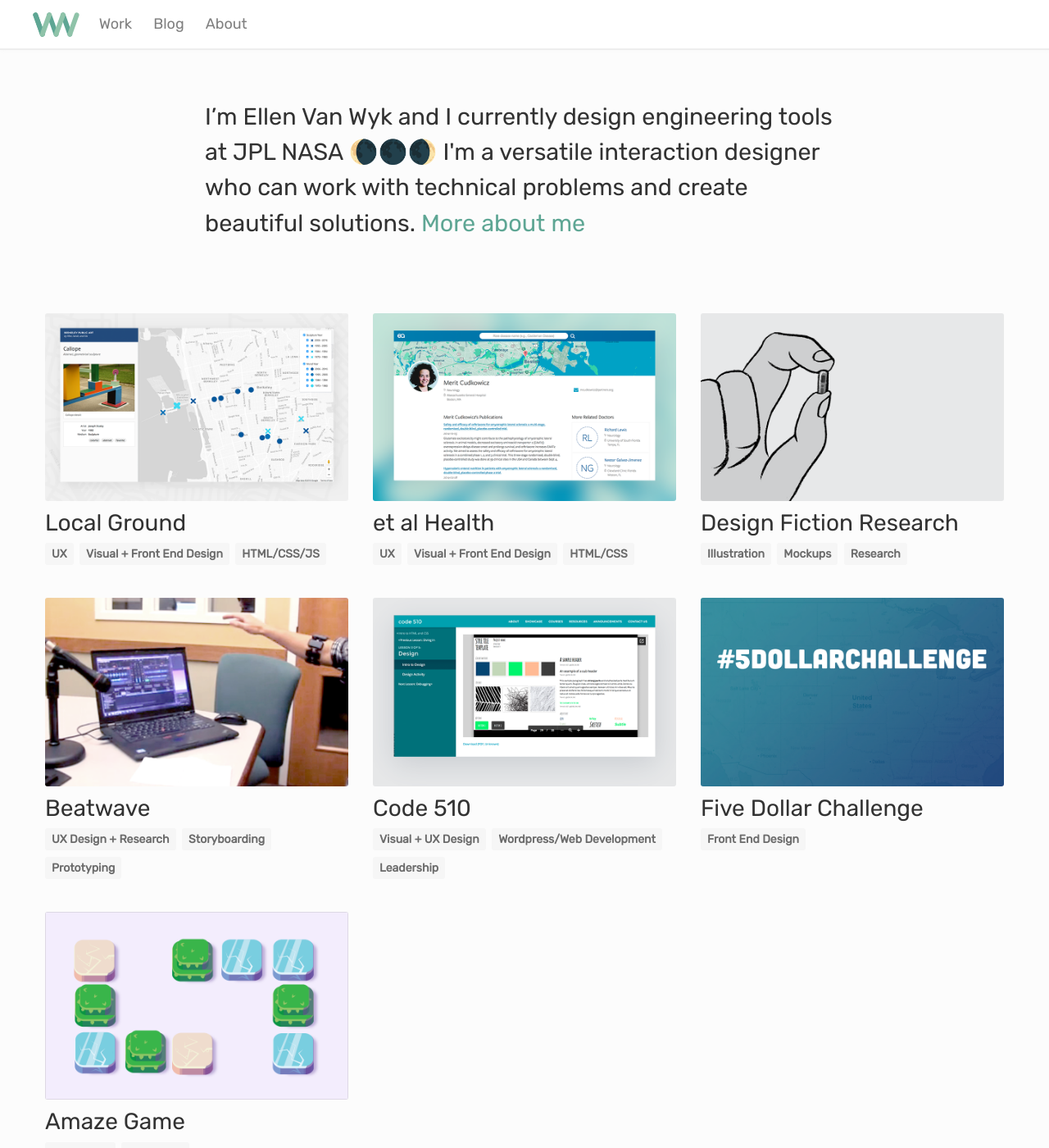
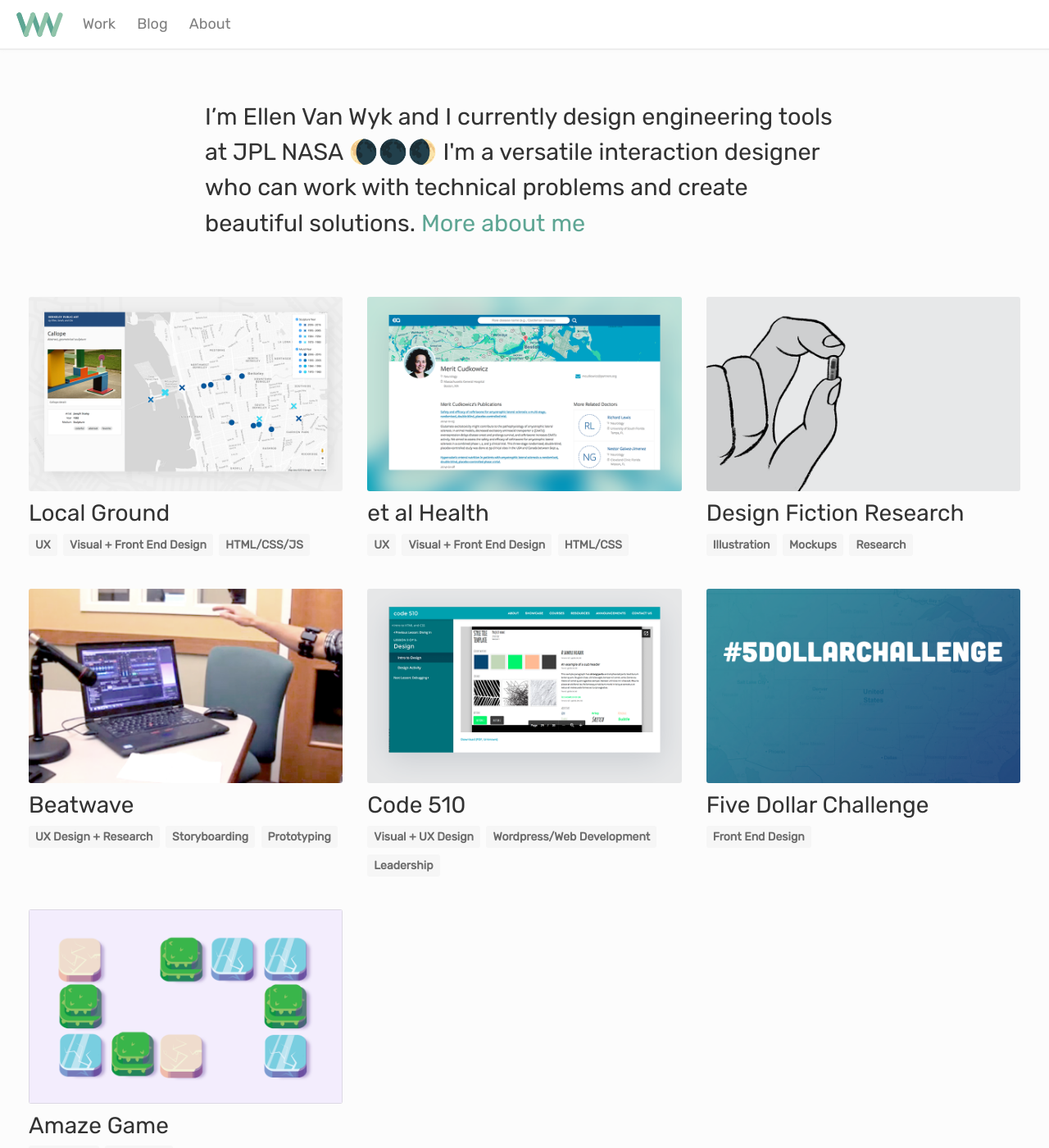
Before and after one commit to ellenvanwyk/ellenvanwyk.github.io, a Jekyll site: the page built from index.md, in a window 1280 px wide and 1400 px high. Shown: the whole window at 82% size. Built offline with Jekyll 4.4.1, drawn with Linux system fonts in a browser that asks for light colours; nearby versions of some CDN libraries; some web fonts are replaced.

Commit message:
slightly better responsive

```diff
--- a/css/portfolio.scss
+++ b/css/portfolio.scss
@@ -70,11 +70,6 @@ p, td, .caption, li {
   font-weight: 400;
 }
 
-@include media-breakpoint-up(lg) {
-	h1{
-		font-size: 3rem;
-	}
-}
 
 .quote{
 	font-style: italic;
@@ -123,14 +118,27 @@ Layout
   max-width: 1300px;
   margin-right: auto;
   margin-left: auto;
-  padding: 40px;
 }
 
 .container-md {
   max-width: 820px;
   margin-right: auto;
   margin-left: auto;
-  padding: 40px 20px;
+	padding: 20px;
+}
+
+
+@include media-breakpoint-up(md) {
+	.container-lg{
+		padding-left: 20px;
+		padding-right: 20px;
+		padding-top: 20px;
+	}
+
+	.container-md{
+  	padding-top: 40px;
+  	padding-bottom: 40px;
+	}
 }
 
 .col-sm-4,
@@ -181,8 +189,8 @@ Nav
 .navbar{
 	background-color:  white;
 	border-bottom: 2px solid rgba(0,0,0,0.07);
-	padding-left: 40px;
-	padding-right: 40px;
+	padding-left: 20px;
+	padding-right: 20px;
 	box-shadow: 1px 1px 5px 0 rgba(234, 234, 234, 0.2);
 }
 
@@ -280,10 +288,15 @@ Home
 .home {
 
 	h1{
-		font-size: 1.8em;
+		font-size: 1.5em;
 		line-height: 1.5em;
 	}
 
+	@include media-breakpoint-up(md) {
+		h1{
+			font-size: 1.8em;
+		}
+	}
 	.post{
 		margin-bottom: 40px;
 	}
@@ -524,7 +537,7 @@ li.tumblr-post{
 	vertical-align: middle;
 	border-style: none;
 	margin: 40px auto 40px auto;
-	max-width: 400px;
+	max-width: 540px;
 	text-align: center;
 	img{
 		width: 100%;
```
